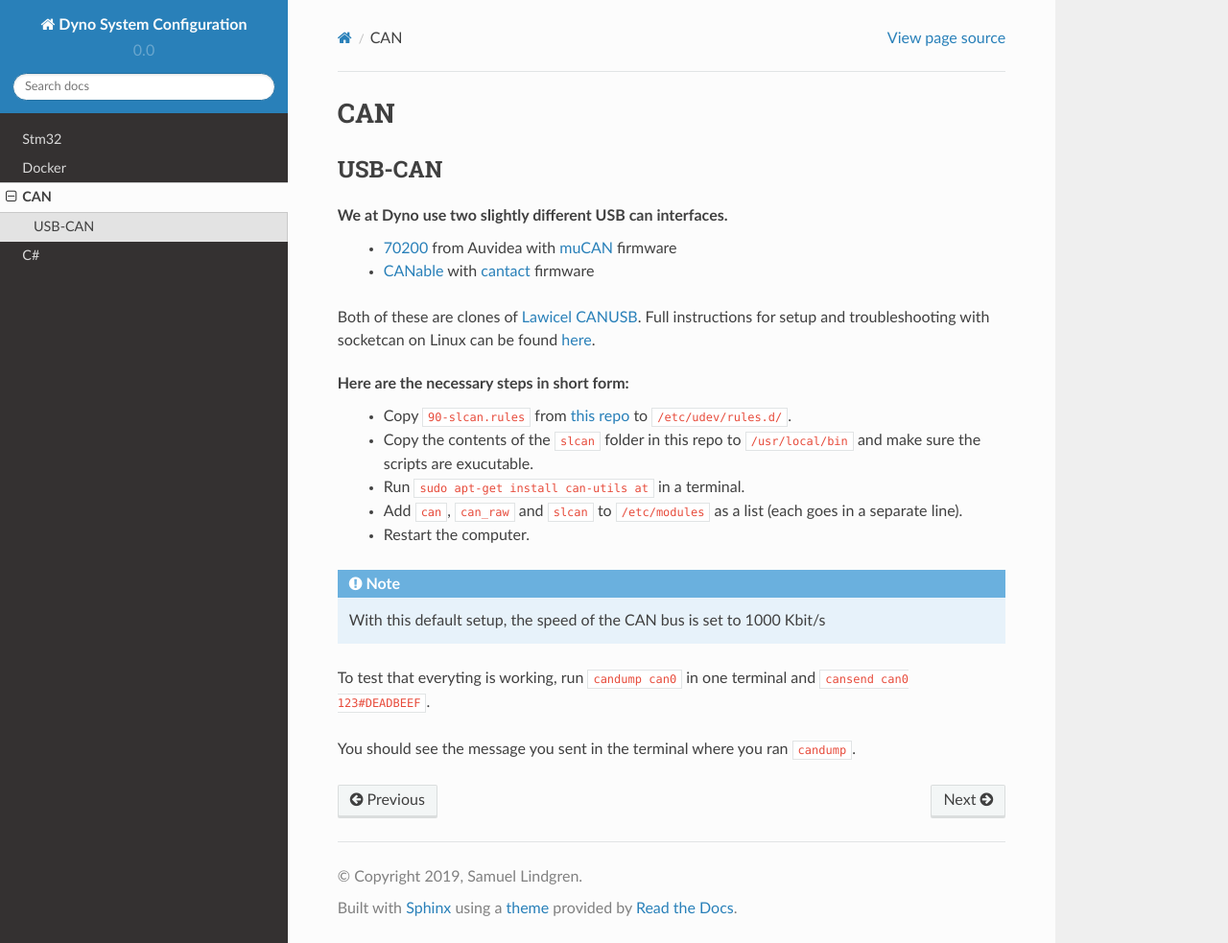
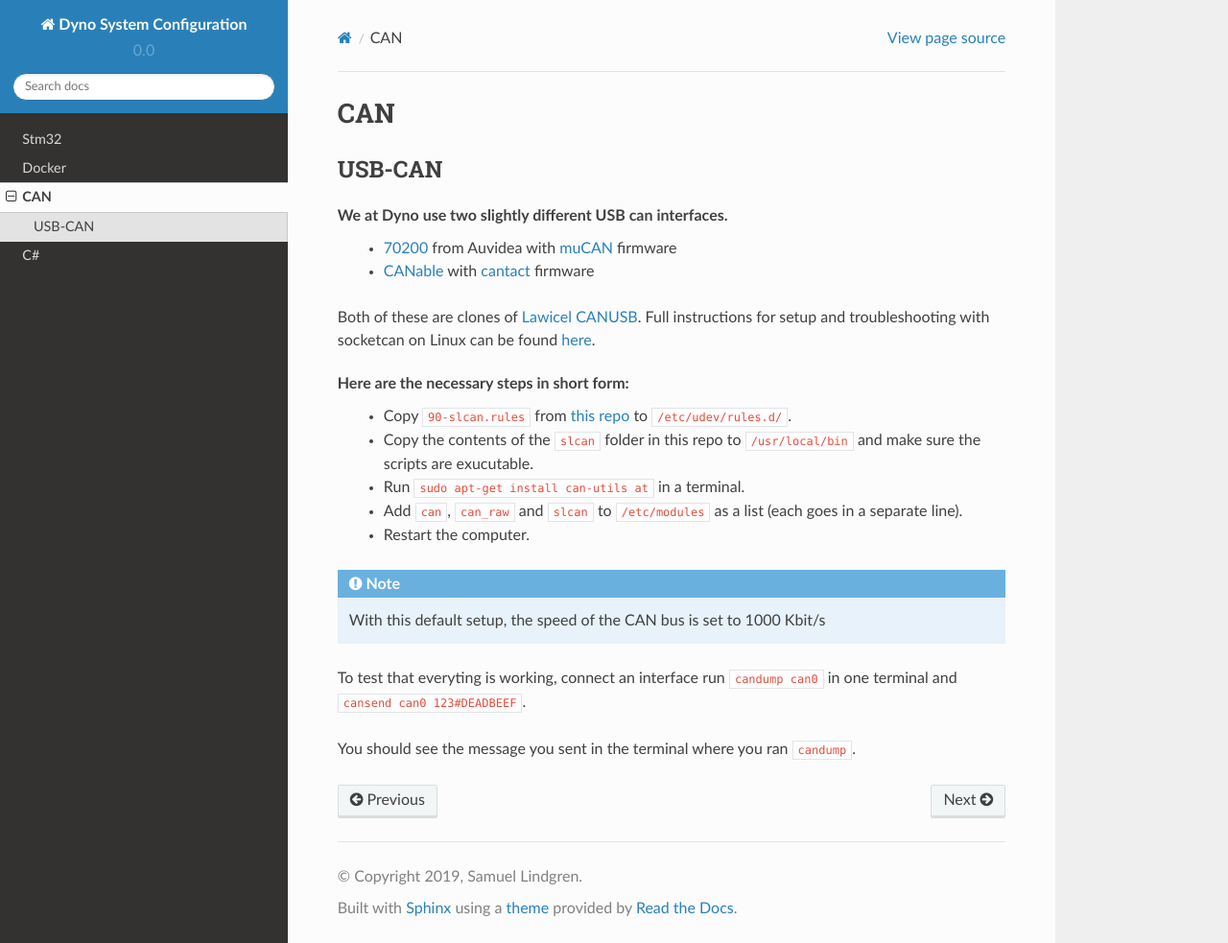
Before and after one commit to samiamlabs/dyno-system-config, a Sphinx documentation site: the page built from docs/can.rst, in a window 1280 px wide and 983 px high. Shown: the whole window at 96% size. Built offline with Sphinx 7.4.7 and the Read the Docs theme 2.0.0, drawn with Linux system fonts in a browser that asks for light colours.

Commit message:
Update can.rst

```diff
--- a/docs/can.rst
+++ b/docs/can.rst
@@ -34,6 +34,6 @@ __ Repo_
 .. Note::
  With this default setup, the speed of the CAN bus is set to 1000 Kbit/s
 
-To test that everyting is working, run ``candump can0`` in one terminal and ``cansend can0 123#DEADBEEF``.
+To test that everyting is working, connect an interface run ``candump can0`` in one terminal and ``cansend can0 123#DEADBEEF``.
 
 You should see the message you sent in the terminal where you ran ``candump``.
```
